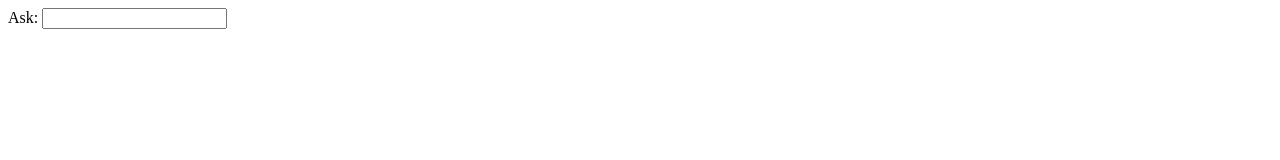
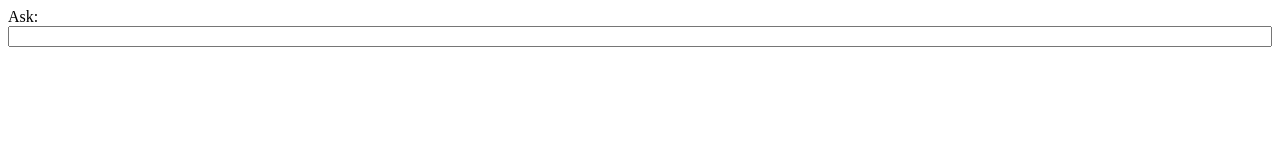
Before and after one commit to sammyt291/SWRP-Face-Parser, a plain HTML site: page index.html in a window 1280 px wide. Drawn offline with Linux system fonts and the light colour scheme.

Commit message:
Update index.html

```diff
--- a/index.html
+++ b/index.html
@@ -3,6 +3,6 @@
   </head>
   <body>
     <label for="input">Ask: </label>
-    <input type="text" id="input" name="input"/>
+    <input type="text" id="input" name="input" style="width:100%; "/>
   </body>
 </html>
```
